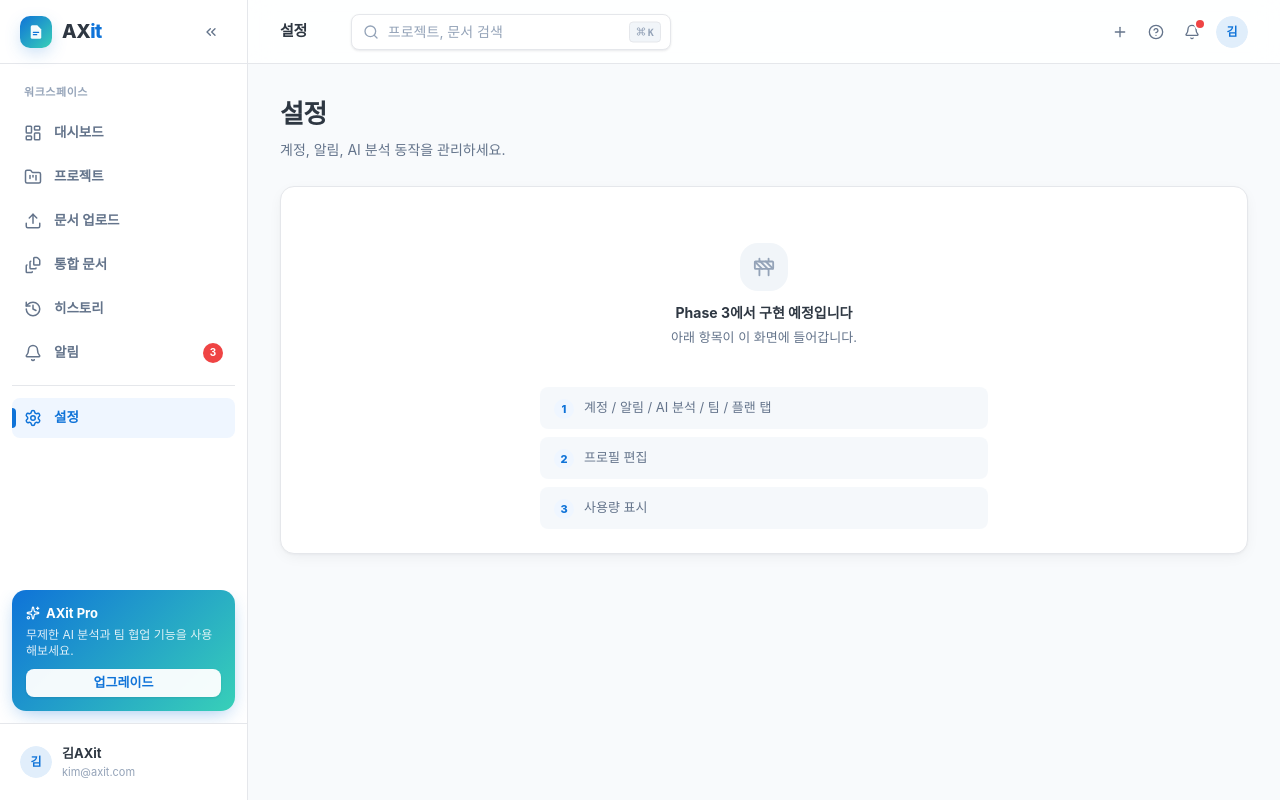
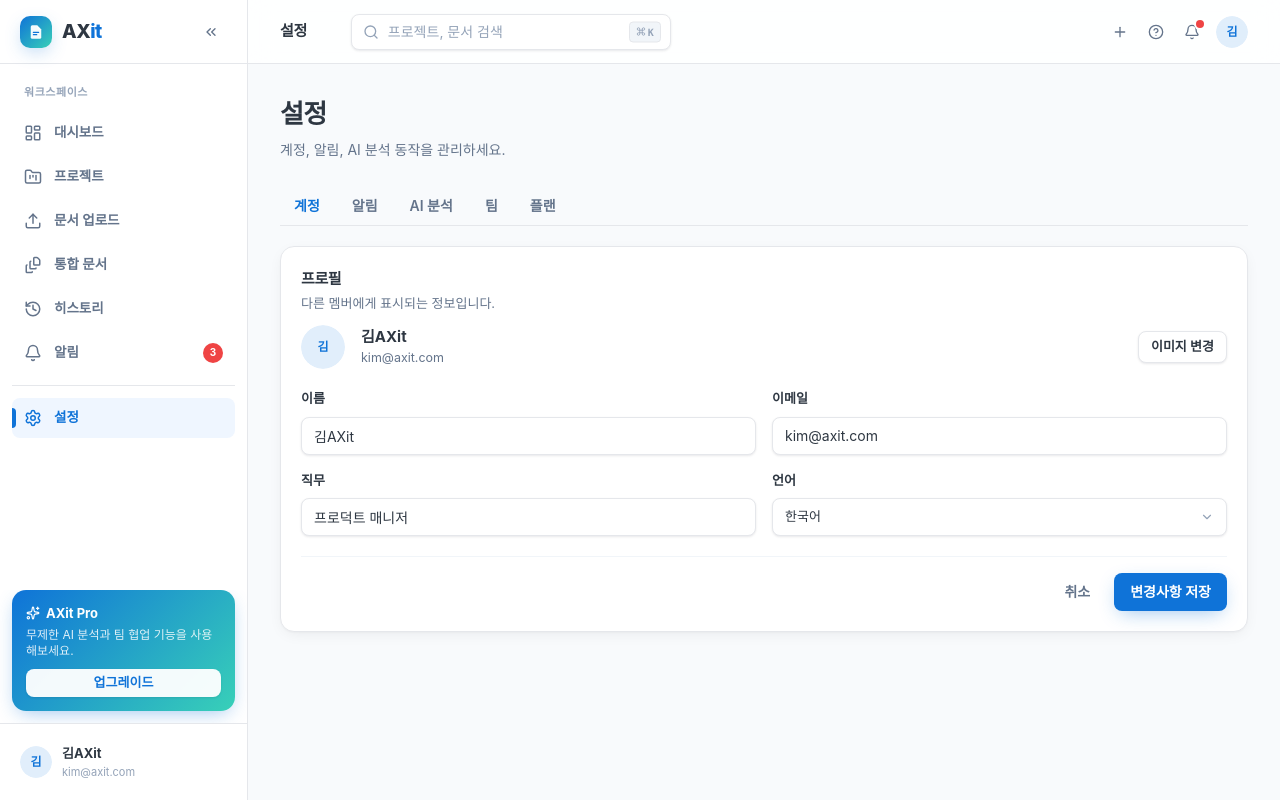
Before and after one commit to CONNECTOR-AXit/AXit_project, a React (Vite) app: page /settings in a window 1280 px wide. Built offline with nearby package versions, Linux system fonts and the light colour scheme; a web font is replaced by a local one.

Commit message:
feat: 설정 페이지 구현

```diff
--- a/src/pages/Settings.tsx
+++ b/src/pages/Settings.tsx
@@ -1,12 +1,285 @@
-import { PhasePlaceholder } from '@/components/common/PhasePlaceholder'
+import { Sparkles } from 'lucide-react'
+import { useState } from 'react'
+
+import { PageHeader } from '@/components/common/PageHeader'
+import { SectionCard } from '@/components/common/SectionCard'
+import { UserAvatar } from '@/components/common/UserAvatar'
+import { PageTransition } from '@/components/layout/PageTransition'
+import { MemberList } from '@/components/project/MemberList'
+import { Badge } from '@/components/ui/badge'
+import { Button } from '@/components/ui/button'
+import { Card } from '@/components/ui/card'
+import { Input } from '@/components/ui/input'
+import { Label } from '@/components/ui/label'
+import { Progress } from '@/components/ui/progress'
+import {
+  Select,
+  SelectContent,
+  SelectItem,
+  SelectTrigger,
+  SelectValue,
+} from '@/components/ui/select'
+import { Switch } from '@/components/ui/switch'
+import { Tabs, TabsContent, TabsList, TabsTrigger } from '@/components/ui/tabs'
+import { projects } from '@/data/projects'
+import { currentUser } from '@/data/user'
+
+interface ToggleSetting {
+  id: string
+  label: string
+  description: string
+  defaultOn: boolean
+}
+
+const notificationSettings: ToggleSetting[] = [
+  {
+    id: 'analysis',
+    label: 'AI 분석 완료 알림',
+    description: '분석이 끝나면 이메일과 앱 알림을 보냅니다.',
+    defaultOn: true,
+  },
+  {
+    id: 'mention',
+    label: '멘션 알림',
+    description: '문서에서 나를 언급했을 때 알려줍니다.',
+    defaultOn: true,
+  },
+  {
+    id: 'comment',
+    label: '댓글 알림',
+    description: '내가 참여한 문서에 새 댓글이 달리면 알려줍니다.',
+    defaultOn: false,
+  },
+  {
+    id: 'weekly',
+    label: '주간 리포트',
+    description: '매주 월요일 아침에 지난 주 활동을 정리해 보냅니다.',
+    defaultOn: true,
+  },
+]
+
+const aiSettings: ToggleSetting[] = [
+  {
+    id: 'auto-analyze',
+    label: '업로드 후 자동 분석',
+    description: '문서가 2개 이상 모이면 분석을 자동으로 시작합니다.',
+    defaultOn: true,
+  },
+  {
+    id: 'auto-suggest',
+    label: '편집 중 실시간 추천',
+    description: '통합 문서를 편집하는 동안 AI가 개선점을 제안합니다.',
+    defaultOn: true,
+  },
+  {
+    id: 'keep-source',
+    label: '원본 출처 표시',
+    description: '통합 문서의 각 문단에 어떤 원본에서 왔는지 표시합니다.',
+    defaultOn: true,
+  },
+]
 
 export default function Settings() {
+  const [toggles, setToggles] = useState<Record<string, boolean>>(() =>
+    Object.fromEntries(
+      [...notificationSettings, ...aiSettings].map((item) => [item.id, item.defaultOn]),
+    ),
+  )
+
+  const setToggle = (id: string, value: boolean) =>
+    setToggles((prev) => ({ ...prev, [id]: value }))
+
   return (
-    <PhasePlaceholder
-      title="설정"
-      description="계정, 알림, AI 분석 동작을 관리하세요."
-      phase="Phase 3"
-      planned={['계정 / 알림 / AI 분석 / 팀 / 플랜 탭', '프로필 편집', '사용량 표시']}
-    />
+    <PageTransition className="space-y-6">
+      <PageHeader title="설정" description="계정, 알림, AI 분석 동작을 관리하세요." />
+
+      <Tabs defaultValue="account">
+        <TabsList>
+          <TabsTrigger value="account">계정</TabsTrigger>
+          <TabsTrigger value="notification">알림</TabsTrigger>
+          <TabsTrigger value="ai">AI 분석</TabsTrigger>
+          <TabsTrigger value="team">팀</TabsTrigger>
+          <TabsTrigger value="plan">플랜</TabsTrigger>
+        </TabsList>
+
+        {/* 계정 */}
+        <TabsContent value="account" className="space-y-5">
+          <SectionCard title="프로필" description="다른 멤버에게 표시되는 정보입니다.">
+            <div className="flex flex-wrap items-center gap-4">
+              <UserAvatar user={currentUser} size="lg" />
+              <div className="min-w-0">
+                <p className="text-[15px] font-bold text-ink">{currentUser.name}</p>
+                <p className="text-[12.5px] text-ink-muted">{currentUser.email}</p>
+              </div>
+              <Button variant="outline" size="sm" className="ml-auto">
+                이미지 변경
+              </Button>
+            </div>
+
+            <div className="mt-5 grid gap-4 sm:grid-cols-2">
+              <div className="space-y-2">
+                <Label htmlFor="name">이름</Label>
+                <Input id="name" defaultValue={currentUser.name} />
+              </div>
+              <div className="space-y-2">
+                <Label htmlFor="email">이메일</Label>
+                <Input id="email" type="email" defaultValue={currentUser.email} />
+              </div>
+              <div className="space-y-2">
+                <Label htmlFor="role">직무</Label>
+                <Input id="role" defaultValue="프로덕트 매니저" />
+              </div>
+              <div className="space-y-2">
+                <Label htmlFor="language">언어</Label>
+                <Select defaultValue="ko">
+                  <SelectTrigger id="language" className="w-full">
+                    <SelectValue />
+                  </SelectTrigger>
+                  <SelectContent>
+                    <SelectItem value="ko">한국어</SelectItem>
+                    <SelectItem value="en">English</SelectItem>
+                    <SelectItem value="ja">日本語</SelectItem>
+                  </SelectContent>
+                </Select>
+              </div>
+            </div>
+
+            <div className="mt-5 flex justify-end gap-2 border-t border-line-soft pt-4">
+              <Button variant="ghost">취소</Button>
+              <Button variant="primary">변경사항 저장</Button>
+            </div>
+          </SectionCard>
+        </TabsContent>
+
+        {/* 알림 */}
+        <TabsContent value="notification">
+          <SectionCard title="알림 설정" description="받고 싶은 알림만 켜두세요.">
+            <SettingToggles items={notificationSettings} values={toggles} onChange={setToggle} />
+          </SectionCard>
+        </TabsContent>
+
+        {/* AI */}
+        <TabsContent value="ai" className="space-y-5">
+          <SectionCard title="AI 분석 동작" description="문서를 통합하는 방식을 조정합니다.">
+            <SettingToggles items={aiSettings} values={toggles} onChange={setToggle} />
+          </SectionCard>
+
+          <SectionCard title="분석 정확도" description="느릴수록 더 꼼꼼하게 비교합니다.">
+            <Select defaultValue="balanced">
+              <SelectTrigger className="w-full sm:w-[280px]">
+                <SelectValue />
+              </SelectTrigger>
+              <SelectContent>
+                <SelectItem value="fast">빠르게 (약 1분)</SelectItem>
+                <SelectItem value="balanced">균형 (약 2분)</SelectItem>
+                <SelectItem value="thorough">정밀 (약 5분)</SelectItem>
+              </SelectContent>
+            </Select>
+          </SectionCard>
+        </TabsContent>
+
+        {/* 팀 */}
+        <TabsContent value="team">
+          <SectionCard
+            title="팀 멤버"
+            description="워크스페이스에 참여 중인 멤버입니다."
+            action={
+              <Button variant="primary" size="sm" className="-mt-1">
+                멤버 초대
+              </Button>
+            }
+          >
+            <MemberList members={projects[0]!.members} />
+          </SectionCard>
+        </TabsContent>
+
+        {/* 플랜 */}
+        <TabsContent value="plan" className="space-y-5">
+          <Card className="overflow-hidden border-primary-100">
+            <div className="brand-gradient h-1 w-full" />
+            <div className="flex flex-wrap items-center gap-4 p-5">
+              <span className="brand-gradient flex size-11 shrink-0 items-center justify-center rounded-xl text-white shadow-brand">
+                <Sparkles className="size-5" />
+              </span>
+              <div className="min-w-0 flex-1">
+                <p className="flex items-center gap-2 text-[15px] font-bold text-ink">
+                  AXit Team
+                  <Badge variant="primary">현재 플랜</Badge>
+                </p>
+                <p className="mt-0.5 text-[12.5px] text-ink-muted">
+                  월 ₩49,000 · 다음 결제일 2024.06.15
+                </p>
+              </div>
+              <Button variant="gradient">플랜 업그레이드</Button>
+            </div>
+          </Card>
+
+          <SectionCard title="사용량" description="이번 달 사용 현황입니다.">
+            <div className="space-y-5">
+              <UsageRow label="AI 분석" used={32} total={50} unit="회" />
+              <UsageRow label="저장 용량" used={8} total={10} unit="GB" />
+              <UsageRow label="팀 멤버" used={4} total={10} unit="명" />
+            </div>
+          </SectionCard>
+        </TabsContent>
+      </Tabs>
+    </PageTransition>
   )
 }
+
+function SettingToggles({
+  items,
+  values,
+  onChange,
+}: {
+  items: ToggleSetting[]
+  values: Record<string, boolean>
+  onChange: (id: string, value: boolean) => void
+}) {
+  return (
+    <ul className="divide-y divide-line-soft">
+      {items.map((item) => (
+        <li
+          key={item.id}
+          className="flex items-center justify-between gap-6 py-3.5 first:pt-0 last:pb-0"
+        >
+          <div className="min-w-0">
+            <p className="text-[13.5px] font-bold text-ink">{item.label}</p>
+            <p className="mt-0.5 text-[12.5px] leading-5 text-ink-muted">{item.description}</p>
+          </div>
+          <Switch
+            checked={values[item.id] ?? item.defaultOn}
+            onCheckedChange={(value) => onChange(item.id, value)}
+            aria-label={item.label}
+          />
+        </li>
+      ))}
+    </ul>
+  )
+}
+
+function UsageRow({
+  label,
+  used,
+  total,
+  unit,
+}: {
+  label: string
+  used: number
+  total: number
+  unit: string
+}) {
+  const pct = Math.round((used / total) * 100)
+  return (
+    <div className="space-y-2">
+      <div className="flex items-baseline justify-between">
+        <span className="text-[13px] font-bold text-ink">{label}</span>
+        <span className="text-[12.5px] font-semibold text-ink-muted tabular-nums">
+          {used} / {total}
+          {unit}
+        </span>
+      </div>
+      <Progress value={pct} tone={pct >= 80 ? 'warning' : 'gradient'} className="h-2" />
+    </div>
+  )
+}
```
